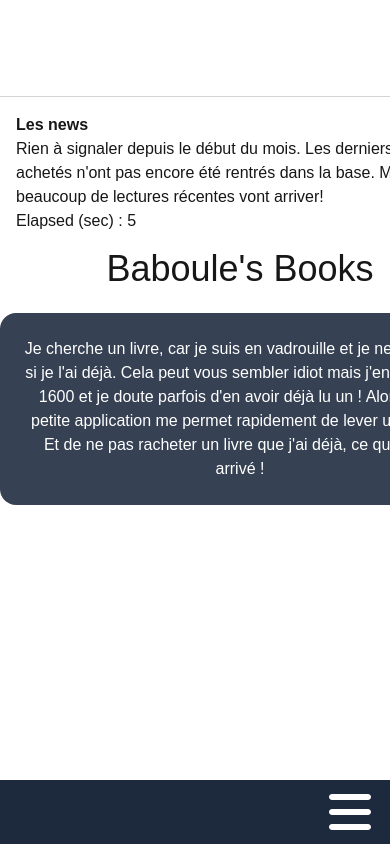
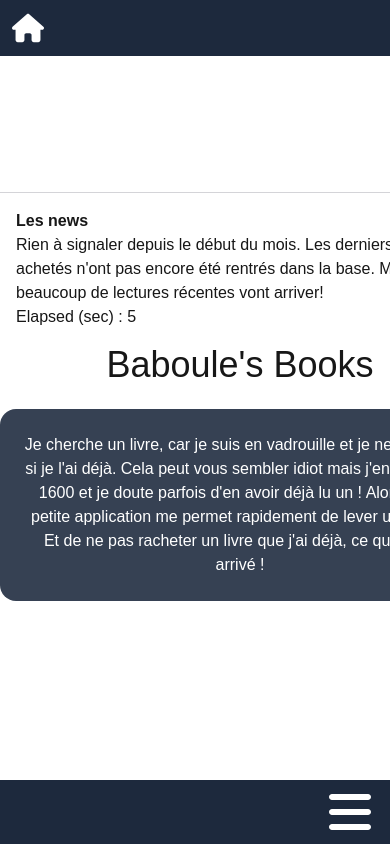
Before and after one commit to yves40/baboulebooksweb, a Next.js app in the folder babweb/: page / in a window 390 px wide. Shown: the top 844 px of the page. Built offline with nearby package versions, Linux system fonts and the light colour scheme.

Commit message:
Work on secondary top menu in mobile mode

```diff
--- a/babweb/src/app/(admin)/adminusers/page.jsx
+++ b/babweb/src/app/(admin)/adminusers/page.jsx
@@ -4,6 +4,6 @@ import React from 'react'
 
 export default function page() {
   return (
-    <div>Users management</div>
+    <div className='body__container background-slate-500'>Users management</div>
   )
 }
--- a/babweb/src/app/(books)/bookshome/page.jsx
+++ b/babweb/src/app/(books)/bookshome/page.jsx
@@ -138,9 +138,11 @@ export default function page() {
 
 
   return (
-    <div className="page__container">
+    <div>
       <h1 className='my-4 font-bold'>Mes livres</h1>
-      <div className='text-left mx-8 mt-8'>
+      <div className='text-left mx-8 mt-8 w-[80%]
+                    md:w-[70%]
+                    lg:w-[50%]'>
         <p>Bienvenue dans la section livres. Ici, vous pouvez interroger votre collection de livres.</p>
         <p>Faire des recherches par titre, auteur, éditeur</p>
         <p className=' my-3 underline'>Quelques statistiques sur vos livres dans la base :</p>
--- a/babweb/src/app/context/appContext.jsx
+++ b/babweb/src/app/context/appContext.jsx
@@ -10,7 +10,7 @@ import { createContext, useEffect, useState } from "react";
 export const AppContext =createContext();
 export function AppProvider({children}) {
 
-  const version = 'baboulebooks, Jan 31 2026 : 1.63';
+  const version = 'baboulebooks, Feb 16 2026 : 1.64';
 
   useEffect(() => {
   }, []);
--- a/babweb/src/app/globals.css
+++ b/babweb/src/app/globals.css
@@ -8,6 +8,7 @@
   --menutextsize: 1.6rem;
   --footerheight: 4rem;
   --footertextsize: 1rem;
+  --left100: -100%;
 }
 
 @theme inline {
@@ -36,7 +37,14 @@ body {
 }
 /* ------------------------------------------------------------------------
   The menu section
-  ------------------------------------------------------------------------*/
+------------------------------------------------------------------------*/
+.navtop {
+  @apply
+    top-0 left-0
+    w-full h-[calc(var(--menuheight))] flex flex-row items-center justify-between
+    z-10
+}
+
 .nav {
   @apply
     /* Mobile  */
--- a/babweb/src/components/Navbar.jsx
+++ b/babweb/src/components/Navbar.jsx
@@ -8,6 +8,7 @@ import { toggleMenuStatus, setActiveBreakpoint, setAppStatus } from "@/redux/men
 import Link from 'next/link';
 import NavbarAdmin from './NavbarAdmin';
 import NavbarAdminDetails from './NavbarAdminDetails'
+import NavbarTop from './NavbarTop';
 import NavbarBooks from './NavbarBooks';
 import NavbarLogged from './NavbarLogged';
 import NavbarNotLogged from './NavbarNotLogged';
@@ -17,7 +18,7 @@ export default function Navbar() {
 
   const modulename = 'Navbar.jsx # ';
   const logtracker = 'APP # ';
-  const version = "Navbar.jsx Feb 13 2026, 1.39";
+  const version = "Navbar.jsx Feb 16 2026, 1.40";
 
   const menustate = useSelector((state) => state.menuproperties);
   const {isUserLogged} = useContext(AuthContext);
@@ -33,9 +34,7 @@ export default function Navbar() {
 
   // Show or hide menu based on menustatus in redux store
   useEffect(() => {
-    if(menustate.activebreakpoint === 'mobile' || menustate.activebreakpoint == "sm"
-      || menustate.activebreakpoint == 'md'
-    ) {
+    if( isMenuHidden()) {
       if(menustate.menustatus) {
         thenav.current.classList.remove("slide-right-out");
         thenav.current.classList.add("slide-right-in");
@@ -55,10 +54,10 @@ export default function Navbar() {
     function updateSize() {
       const breakpoint = getActiveBreakpoint();
       dispatch(setActiveBreakpoint({activebreakpoint: breakpoint}));
-      if(breakpoint !== 'mobile') {
+      if(isMenuHidden()) {
+        dispatch(toggleMenuStatus({menuvisible: false}));
+      }else {
         dispatch(toggleMenuStatus({menuvisible: true}));
-      }else {
-        dispatch(toggleMenuStatus({menuvisible: false}));
       }
     }
     window.addEventListener('resize', updateSize);
@@ -68,6 +67,7 @@ export default function Navbar() {
 
   // Determine active breakpoint, based on tailwind standard definitions
   function getActiveBreakpoint() {
+    if (typeof window !== 'undefined') {
       if (window.matchMedia('(min-width: 1280px)').matches) {
           return 'xl';
       } else if (window.matchMedia('(min-width: 1024px)').matches) {
@@ -79,19 +79,30 @@ export default function Navbar() {
       } else {
           return 'mobile';
       }
+    }
   };
 
   // When clicking on a menu link or anywhere on screen, close the menu if in mobile mode
   function clickMenuLink(e) {
-    if(menustate.activebreakpoint === 'mobile') {
+    if( isMenuHidden()  ) {
       dispatch(toggleMenuStatus({menuvisible: false}));
     }
   }
 
-  console.info(`${logtracker} Application status : ${menustate.appstatus} User logged : ${menustate.logged}`);
+  function isMenuHidden() {
+    return menustate.activebreakpoint === 'mobile' || menustate.activebreakpoint === 'sm'
+            || menustate.activebreakpoint === 'md';
+  }
+
+  console.info(`${logtracker} Application status : ${menustate.appstatus} User logged : ${menustate.logged} \
+    Screen mode : ${menustate.activebreakpoint}`);
 
   return (
     // Look in globals.css for classes definitions
+    <>
+    {isMenuHidden() &&
+      <NavbarTop/>
+    }
     <nav ref={thenav} className="nav" onClick={clickMenuLink}>
       <div className="topmenu">
         <div className="nav-links">
@@ -116,5 +127,6 @@ export default function Navbar() {
 
       </div>
     </nav>
+    </>
   )
 }
--- /dev/null
+++ b/babweb/src/components/NavbarTop.jsx
@@ -0,0 +1,29 @@
+"use client"
+
+import Link from 'next/link';
+
+export default function NavbarTop() {
+
+  const modulename = 'NavbarTop.jsx # ';
+  const logtracker = 'APP # ';
+  const version = "NavbarTop.jsx Feb 16 2026, 1.00";
+
+
+  // When clicking on a menu link or anywhere on screen, close the menu if in mobile mode
+  function clickMenuLink(e) {
+      dispatch(toggleMenuStatus({menuvisible: false}));
+  }
+
+  return (
+    // Look in globals.css for classes definitions
+    <nav className="navtop" onClick={clickMenuLink}>
+      <div className=' top-0 fixed bg-(--menubackground) w-full'>
+        <ul>
+          <li className=' my-3 ml-3'><Link href="/" onClick={() => dispatch(setAppStatus({appstatus: 'mainmenu'}))}>
+                            <img className="svg-white32"
+                            src="/svg/house-solid.svg" alt=""/></Link></li>
+        </ul>
+      </div>
+    </nav>
+  )
+}
```
Lines whose indentation alone changed are shown as unchanged.
